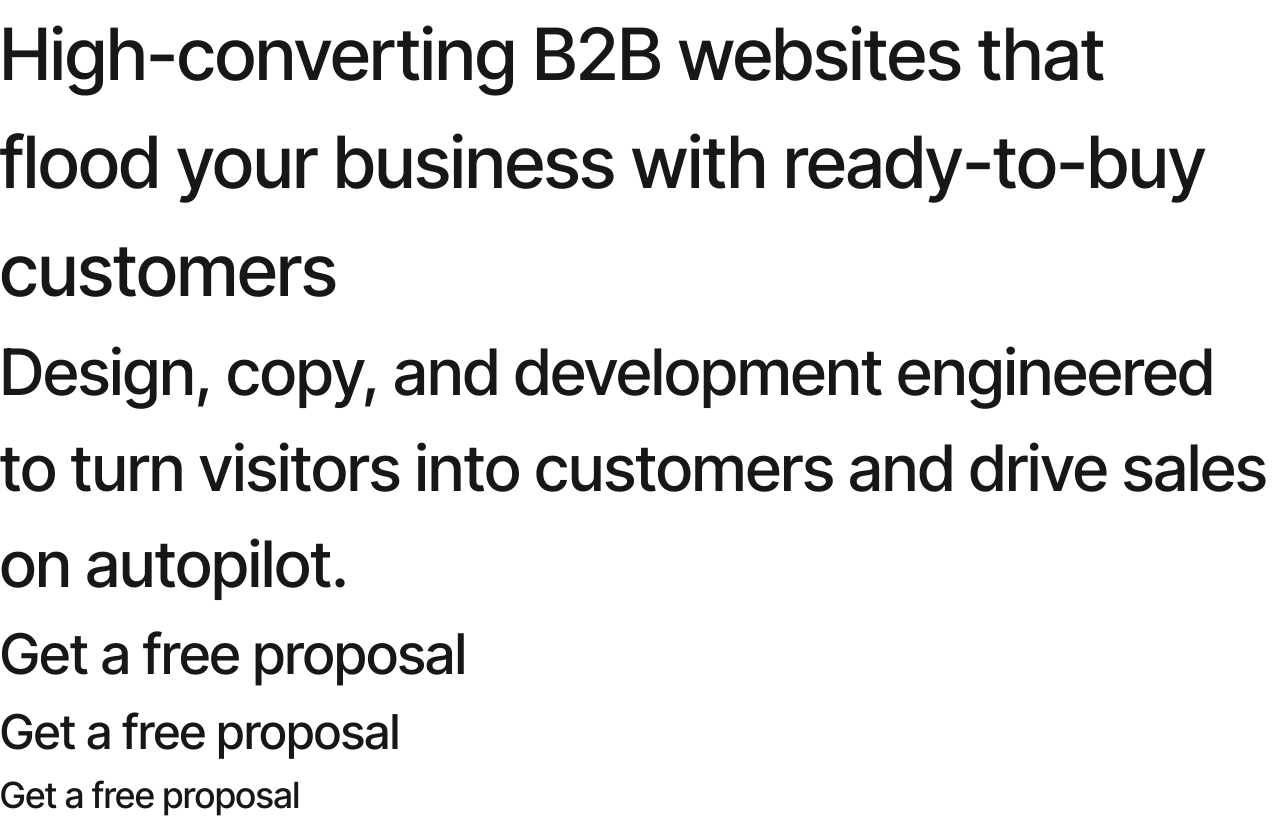
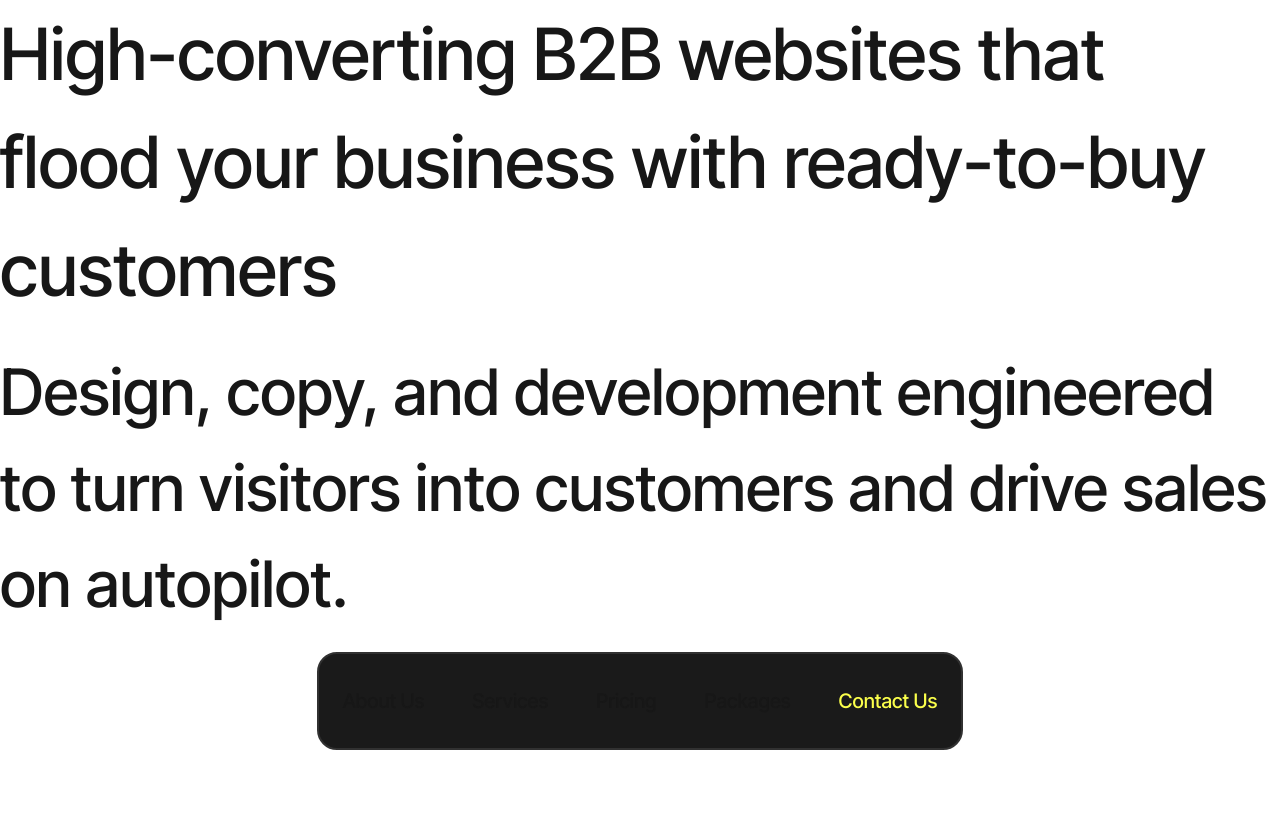
Before and after one commit to sarders/Kauzens-Site, a Next.js app: page / in a window 1280 px wide. Shown: the top 818 px of the page. Built offline with nearby package versions, Linux system fonts and the light colour scheme.

Commit message:
Adjust home page

```diff
--- a/src/app/page.tsx
+++ b/src/app/page.tsx
@@ -1,8 +1,10 @@
+import { Card } from "./components/Card";
+import { Stack } from "./components/Stack";
 import { Typography } from "./components/Typography";
 
 export default function Home() {
   return (
-    <div>
+    <Stack direction="vertical" gap={20}>
       <Typography variant="h1">
         High-converting B2B websites that flood your business with ready-to-buy
         customers
@@ -11,16 +13,24 @@ export default function Home() {
         Design, copy, and development engineered to turn visitors into customers
         and drive sales on autopilot.
       </Typography>
-      <Typography variant="h3">Get a free proposal</Typography>
-      <Typography variant="h4">Get a free proposal</Typography>
-      <Typography variant="h5">Get a free proposal</Typography>
-      <Typography variant="h6">Get a free proposal</Typography>
-      <Typography variant="body1">Get a free proposal</Typography>
-      <Typography variant="body2">Get a free proposal</Typography>
-      <Typography variant="body3">Get a free proposal</Typography>
-      <Typography variant="body4">Get a free proposal</Typography>
-      <Typography variant="body5">Get a free proposal</Typography>
-      <Typography variant="caption">Get a free proposal</Typography>
-    </div>
+      <Card
+        theme="dark"
+        paddingY={32}
+        paddingX={24}
+        borderRadius={20}
+        borderless={false}
+        borderThickness={2}
+      >
+        <Stack direction="horizontal" gap={48}>
+          <Typography variant="body2">About Us</Typography>
+          <Typography variant="body2">Services</Typography>
+          <Typography variant="body2">Pricing</Typography>
+          <Typography variant="body2">Packages</Typography>
+          <Typography variant="body2" color="#FBFF4B">
+            Contact Us
+          </Typography>
+        </Stack>
+      </Card>
+    </Stack>
   );
 }
```
